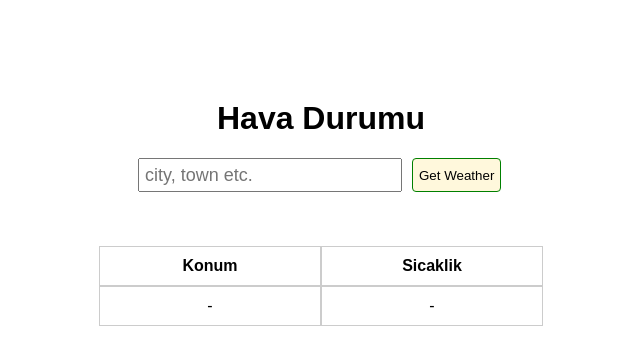
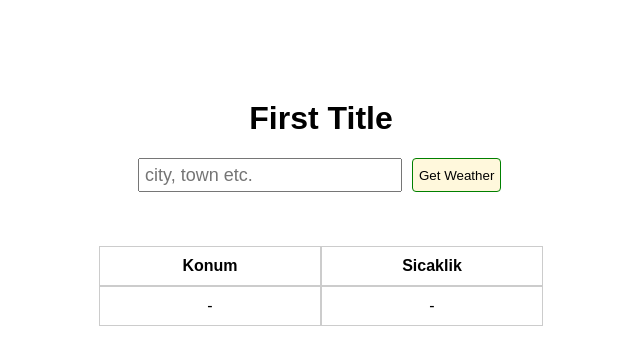
Before and after one commit to chdbdm/javascript-sample, a plain HTML site: page index.html in a window 1280 px wide. Shown: the whole page, without its empty margins (319-959 px from the left). Drawn offline with Linux system fonts and the light colour scheme.

Commit message:
Title degisikligi

```diff
--- a/index.html
+++ b/index.html
@@ -5,7 +5,7 @@
   </head>
   <body>
     <div class="container">
-      <h1 class="h1-title">Hava Durumu</h1>
+      <h1 class="h1-title">First Title</h1>
       <div class="input-container">
           <input id="placeTextbox" class="textbox" placeholder="city, town etc." type="text">
           <button id="getWeather" class="button" type="button">Get Weather</button>
```
